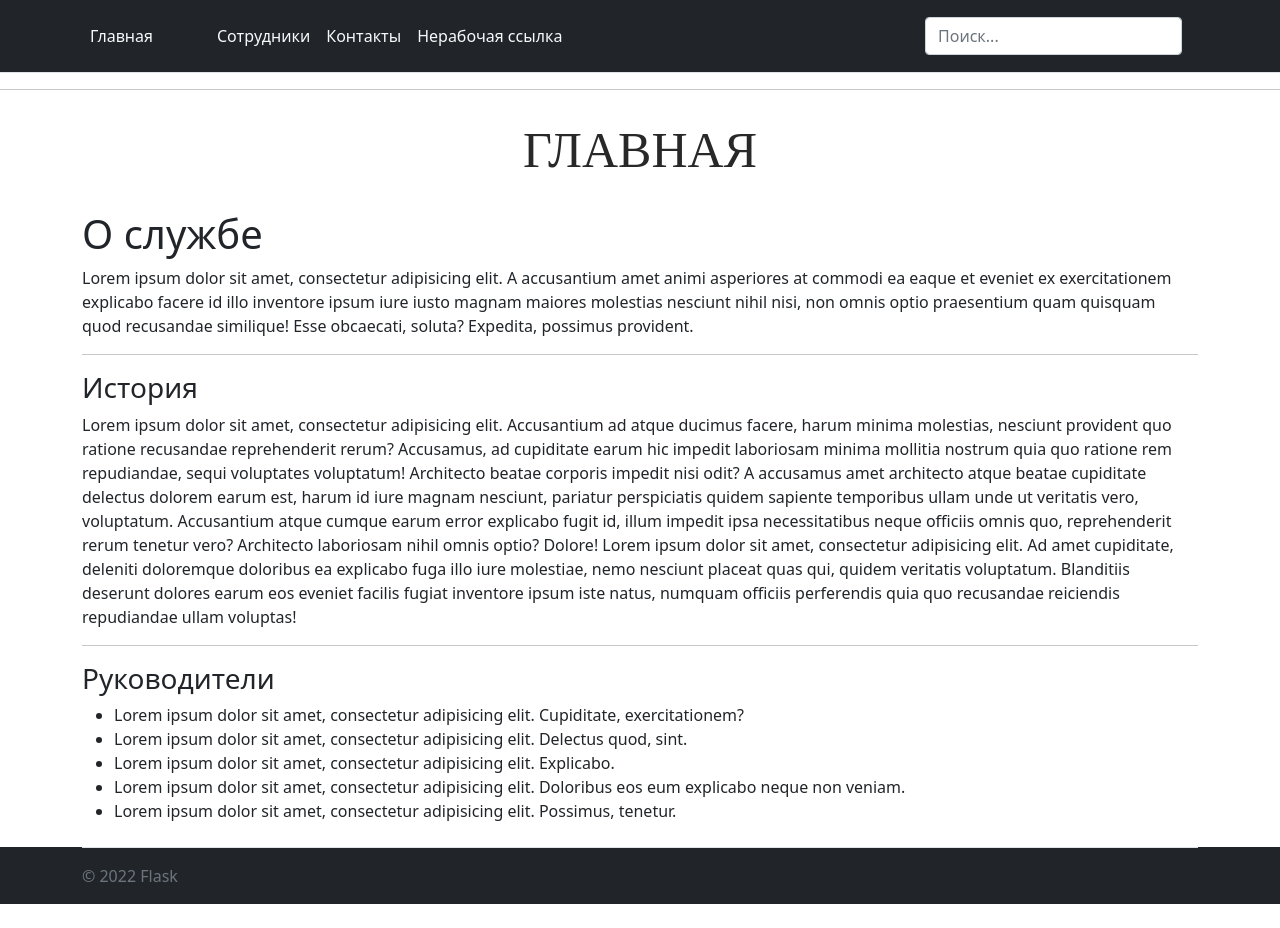
After one commit to kulubekEgemberdiev/flask2, a Flask app: template templates/index.html in a window 1280 px wide. The commit adds this page. Run offline with Flask 2, Linux system fonts and the light colour scheme; the template is opened without the code that fills it, so the values that code supplies are empty; some libraries are stand-ins or nearby versions.

Commit message:
Added index.html

```diff
--- a/app.py
+++ b/app.py
@@ -0,0 +1,12 @@
+from flask import Flask, render_template
+
+app = Flask(__name__)
+
+
+@app.route("/")
+def index():
+    return render_template("index.html")
+
+
+if __name__ == "__main__":
+    app.run(debug=True)
--- a/templates/base.html
+++ b/templates/base.html
@@ -40,16 +40,9 @@
 <div class="container">
   <footer class="d-flex flex-wrap justify-content-between align-items-center py-3 my-4 border-top">
     <div class="col-md-4 d-flex align-items-center">
-      <a href="/" class="mb-3 me-2 mb-md-0 text-light text-decoration-none lh-1">
-        <svg class="bi" width="30" height="24"><use xlink:href="#bootstrap"></use></svg>
-      </a>
-      <span class="text-muted">© 2021 Company, Inc</span>
+      <span class="text-muted">© 2022 Flask</span>
     </div>
 
-    <ul class="nav col-md-4 justify-content-end list-unstyled d-flex">
-      <li class="ms-3"><a class="text-muted" href="#"><svg class="bi" width="24" height="24"><use xlink:href="#twitter"></use></svg></a></li>
-      <li class="ms-3"><a class="text-muted" href="#"><svg class="bi" width="24" height="24"><use xlink:href="#instagram"></use></svg></a></li>
-    </ul>
   </footer>
 </div>
     </div>
--- /dev/null
+++ b/templates/index.html
@@ -0,0 +1,33 @@
+{% extends 'base.html' %}
+{% block title %}Главная {% endblock %}
+{% block pagetitle %} Главная {% endblock %}
+
+{% block content %}
+<h1>О службе</h1>
+<p>Lorem ipsum dolor sit amet, consectetur adipisicing elit. A accusantium amet animi asperiores at commodi ea eaque et
+    eveniet ex exercitationem explicabo facere id illo inventore ipsum iure iusto magnam maiores molestias nesciunt
+    nihil nisi, non omnis optio praesentium quam quisquam quod recusandae similique! Esse obcaecati, soluta? Expedita,
+    possimus provident.</p>
+<hr>
+<h3>История</h3>
+<p>Lorem ipsum dolor sit amet, consectetur adipisicing elit. Accusantium ad atque ducimus facere, harum minima
+    molestias, nesciunt provident quo ratione recusandae reprehenderit rerum? Accusamus, ad cupiditate earum hic impedit
+    laboriosam minima mollitia nostrum quia quo ratione rem repudiandae, sequi voluptates voluptatum! Architecto beatae
+    corporis impedit nisi odit? A accusamus amet architecto atque beatae cupiditate delectus dolorem earum est, harum id
+    iure magnam nesciunt, pariatur perspiciatis quidem sapiente temporibus ullam unde ut veritatis vero, voluptatum.
+    Accusantium atque cumque earum error explicabo fugit id, illum impedit ipsa necessitatibus neque officiis omnis quo,
+    reprehenderit rerum tenetur vero? Architecto laboriosam nihil omnis optio? Dolore! Lorem ipsum dolor sit amet,
+    consectetur adipisicing elit. Ad amet cupiditate, deleniti doloremque doloribus ea explicabo fuga illo iure
+    molestiae, nemo nesciunt placeat quas qui, quidem veritatis voluptatum. Blanditiis deserunt dolores earum eos
+    eveniet facilis fugiat inventore ipsum iste natus, numquam officiis perferendis quia quo recusandae reiciendis
+    repudiandae ullam voluptas!</p>
+<hr>
+<h3>Руководители</h3>
+<ul>
+    <li>Lorem ipsum dolor sit amet, consectetur adipisicing elit. Cupiditate, exercitationem?</li>
+    <li>Lorem ipsum dolor sit amet, consectetur adipisicing elit. Delectus quod, sint.</li>
+    <li>Lorem ipsum dolor sit amet, consectetur adipisicing elit. Explicabo.</li>
+    <li>Lorem ipsum dolor sit amet, consectetur adipisicing elit. Doloribus eos eum explicabo neque non veniam.</li>
+    <li>Lorem ipsum dolor sit amet, consectetur adipisicing elit. Possimus, tenetur.</li>
+</ul>
+{% endblock %}
```
